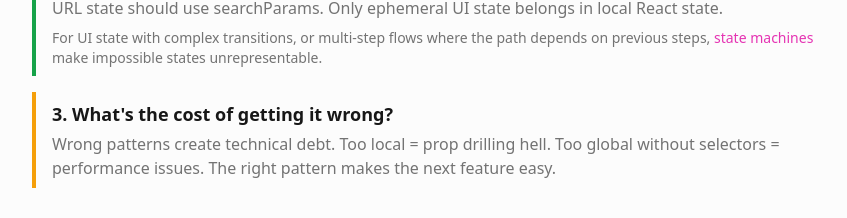
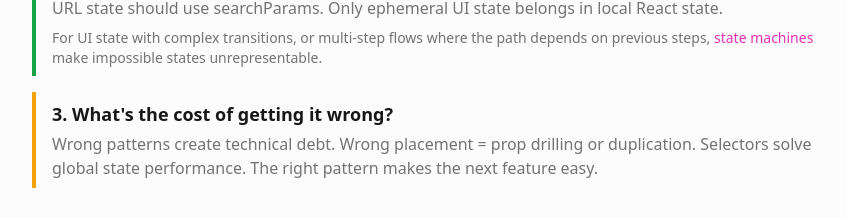
Before and after one commit to armin-es/renderpx, a Next.js app: page /frameworks/state-architecture in a window 1280 px wide. Shown: the part 6015-6233 px from the top of the page, without its empty margins (248-1095 px from the left). Built offline with nearby package versions, Linux system fonts and the light colour scheme.

Commit message:
Fix state placement trade-offs description
Reframed to accurately describe the real problems - wrong placement causes prop drilling or duplication, while selectors solve global state performance. Clearer and more actionable.

```diff
--- a/app/frameworks/state-architecture/page.tsx
+++ b/app/frameworks/state-architecture/page.tsx
@@ -289,8 +289,8 @@ const useFormStore = create((set) => ({
               3. What&apos;s the cost of getting it wrong?
             </h3>
             <p className="text-content-muted">
-              Wrong patterns create technical debt. Too local = prop drilling
-              hell. Too global without selectors = performance issues. The right
+              Wrong patterns create technical debt. Wrong placement = prop drilling
+              or duplication. Selectors solve global state performance. The right
               pattern makes the next feature easy.
             </p>
           </div>
```
